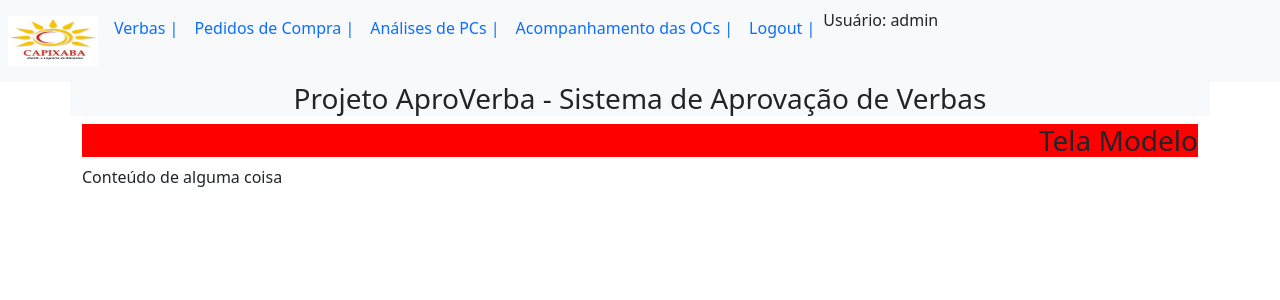
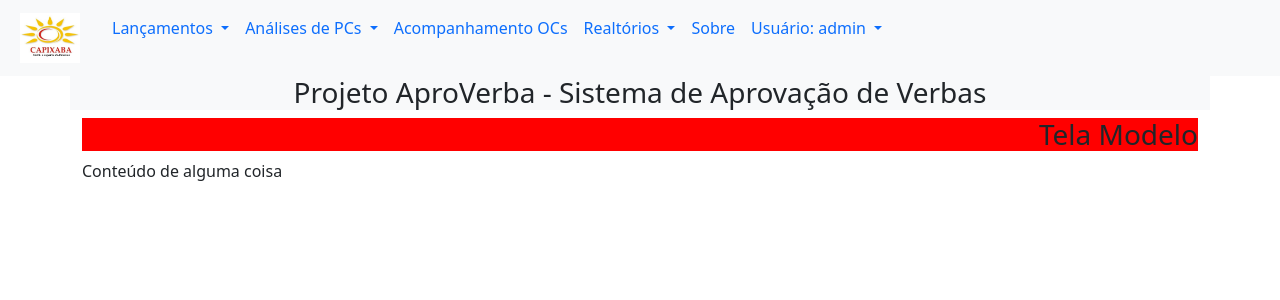
Before and after one commit to jefferschi/aproverba, a Django app: page / in a window 1280 px wide. Shown: the top 300 px of the page. Run offline with Django 4.2, Linux system fonts and the light colour scheme; a user stored in the database is signed in; some libraries are stand-ins or nearby versions.

Commit message:
menu horizontal

```diff
--- /dev/null
+++ b/paginas/templates/paginas/base.html
@@ -0,0 +1,119 @@
+{% load static %}
+
+<!DOCTYPE html>
+<html lang="pt-br">
+<head>
+    <meta charset="UTF-8">
+    <meta http-equiv="X-UA-Compatible" content="IE=edge">
+    <meta name="viewport" content="width=device-width, initial-scale=1.0">
+
+    {% block titulo %}
+    <title>Modelo</title>
+    {% endblock titulo %}
+
+
+    <link rel="stylesheet" href="{% static 'css/estilo.css' %}" type="text/css">
+    <link rel="stylesheet" href="{% static 'css/bootstrap.min.css' %}" type="text/css">
+    <link rel="stylesheet" href="{% static 'css/all.min.css' %}" type="text/css">
+
+    <script src="{% static 'js/popper.js' %}"></script>
+    <script src="{% static 'js/bootstrap.min.js' %}"></script>
+    <script src="{% static 'js/all.min.js' %}"></script>
+    <script src="{% static 'js/jquery-3.5.1.min.js' %}"></script>
+
+</head>
+
+
+<body>
+    <header>
+        {% block menu %}
+        {% if request.user.is_authenticated %}
+
+        <nav class="navbar navbar-expand-lg bg-light">
+            <div class="container-fluid">
+                <ul class="navbar-nav me-auto mb-2 mb-lg-0">
+
+                    <li class="nav-item">
+                        <a class="navbar-brand nav-link" href="{% url 'index' %}"><img src="{% static 'img/logocpxb.jpeg' %}" width="60" height="50" alt=""></a>
+                    </li>
+
+                    <div class="nav-item dropdown">
+                        <a class="nav-link dropdown-toggle" href="#" role="button" data-bs-toggle="dropdown" aria-expanded="false">
+                            Lançamentos
+                        </a>
+                        <ul class="dropdown-menu">
+                            <li class="nav-item"><a class="dropdown-item" href="{% url 'index' %}">Verbas</a></li>
+                            <li class="nav-item"><a class="dropdown-item" href="{% url 'index' %}">Pedidos de Compra</a></li>
+                    </div>
+
+                    <div class="nav-item dropdown">
+                        <a class="nav-link dropdown-toggle" href="#" role="button" data-bs-toggle="dropdown" aria-expanded="false">
+                            Análises de PCs
+                        </a>
+                        <ul class="dropdown-menu">
+                            <li class="nav-item"><a class="dropdown-item" href="{% url 'index' %}">Diretoria</a></li>
+                            <li class="nav-item"><a class="dropdown-item" href="{% url 'index' %}">Fiscal</a></li>
+                            <li class="nav-item"><a class="dropdown-item" href="{% url 'index' %}">Financeiro</a></li>
+                    </div>
+
+                    <li class="nav-item"><a class="nav-link" href="{% url 'index' %}">Acompanhamento OCs</a></li>
+
+                    <div class="nav-item dropdown">
+                        <a class="nav-link dropdown-toggle" href="#" role="button" data-bs-toggle="dropdown" aria-expanded="false">
+                            Realtórios
+                        </a>
+                        <ul class="dropdown-menu">
+                            <li class="nav-item"><a class="dropdown-item" href="{% url 'index' %}">Verbas por setor</a></li>
+                            <li class="nav-item"><a class="dropdown-item" href="{% url 'index' %}">Painel geral</a></li>
+                    </div>
+
+                    <li class="nav-item"><a class="nav-link" href="{% url 'index' %}">Sobre</a></li>
+
+                    <div class="nav-item dropdown">
+                        <a class="nav-link dropdown-toggle" href="#" role="button" data-bs-toggle="dropdown" aria-expanded="false">
+                            <span> Usuário: {{ request.user}}</span>
+                        </a>
+                        <ul class="dropdown-menu">
+                            <li class="nav-item"><a class="dropdown-item" href="{% url 'index' %}">Logout</a></li>
+                        </ul>
+                    </div>
+                </ul>
+            </div>
+        </nav>
+        {% else %}
+        <nav class="navbar navbar-expand-lg bg-light">
+            <div class="container-fluid">
+                <ul class="navbar-nav me-auto mb-2 mb-lg-0">
+                    <div class="nav-item dropdown">
+                        <a class="nav-link dropdown-toggle " href="#" role="button" data-bs-toggle="dropdown" aria-expanded="false">
+                            <span> Usuário: </span>
+                        </a>
+                        <ul class="dropdown-menu">
+                            <li class="nav-item"><a class="dropdown-item" href="{% url 'index' %}">Login</a></li>
+                        </ul>
+                    </div>
+        {% endif %}
+        {% endblock menu %}
+    </header>
+
+        {% block info_tela %}
+        <div class="container-sm text-center bg-light">
+
+            <h3>Projeto AproVerba - Sistema de Aprovação de Verbas</h3>
+        </div>
+
+        {% endblock info_tela %}
+
+        <div class="container">
+        {% block conteudo %}
+            <h3 class="divisao">Tela Modelo</h3>
+            <p>Conteúdo de alguma coisa</p>
+        {% endblock conteudo %}
+        </div>
+
+
+
+
+
+</body>
+</html>
--- a/paginas/templates/paginas/index.html
+++ b/paginas/templates/paginas/index.html
@@ -1,81 +1,6 @@
+{% extends 'paginas/base.html' %}
 {% load static %}
 
-<!DOCTYPE html>
-<html lang="pt-br">
-<head>
-    <meta charset="UTF-8">
-    <meta http-equiv="X-UA-Compatible" content="IE=edge">
-    <meta name="viewport" content="width=device-width, initial-scale=1.0">
-
-    {% block titulo %}
-    <title>Modelo</title>
-    {% endblock titulo %}
-
-
-    <link rel="stylesheet" href="{% static 'css/estilo.css' %}" type="text/css">
-    <link rel="stylesheet" href="{% static 'css/bootstrap.min.css' %}" type="text/css">
-    <link rel="stylesheet" href="{% static 'css/all.min.css' %}" type="text/css">
-
-    <script src="{% static 'js/popper.js' %}"></script>
-    <script src="{% static 'js/bootstrap.min.js' %}"></script>
-    <script src="{% static 'js/all.min.js' %}"></script>
-    <script src="{% static 'js/jquery-3.5.1.min.js' %}"></script>
-
-</head>
-
-<body>
-
-    {% block menu %}
-    {% if request.user.is_authenticated %}
-
-    <nav class="navbar navbar-expand-lg bg-light">
-        <div class="collapse navbar-collapse" id="navbarNav">
-            <ul class="navbar-nav">
-                <li class="nav-item">
-                    <a class="nav-link" href="{% url 'index' %}"><img src="{% static 'img/logocpxb.jpeg' %}" width="90" height="50" alt=""></a>
-                </li>
-                <li class="nav-item"><a class="nav-link" href="{% url 'index' %}">Verbas |</a></li>
-                <li class="nav-item"><a class="nav-link" href="{% url 'index' %}">Pedidos de Compra |</a></li>
-                <li class="nav-item"><a class="nav-link" href="{% url 'index' %}">Análises de PCs |</a></li>
-                <li class="nav-item"><a class="nav-link" href="{% url 'index' %}">Acompanhamento das OCs |</a></li> <!--verificar o progresso das ocs a partir da etapa2-->
-                <li class="nav-item"><a class="nav-link" href="{% url 'index' %}">Logout |</a></li>
-                <span> Usuário: {{ request.user}}</span>
-            </ul>
-        </div>
-    </nav>
-    {% else %}
-    <nav class="navbar navbar-expand-lg bg-light">
-        <div class="collapse navbar-collapse" id="navbarNav">
-            <ul class="navbar-nav">
-                <li class="nav-item">
-                    <a class="nav-link" href="{% url 'index' %}"><img src="{% static 'img/logocpxb.jpeg' %}" width="90" height="50" alt=""></a>
-                </li>
-                <li class="nav-item"><a class="nav-link" href="{% url 'index' %}">Login |</a></li>
-            </ul>
-        </div>
-    </nav>
-    {% endif %}
-    {% endblock menu %}
-
-
-    {% block info_tela %}
-    <div class="container-sm text-center bg-light">
-
-        <h3>Projeto AproVerba - Sistema de Aprovação de Verbas</h3>
-    </div>
-
-    {% endblock info_tela %}
-
-    <div class="container">
-    {% block conteudo %}
-        <h3 class="divisao">Tela Modelo</h3>
-        <p>Conteúdo de alguma coisa</p>
-    {% endblock conteudo %}
-    </div>
-
-
-
-
-
-</body>
-</html>
+{% block titulo %}
+    <title>Página Inicial</title>
+{% endblock titulo %}
```
Also changed, not shown: db.sqlite3, 1 other file.
